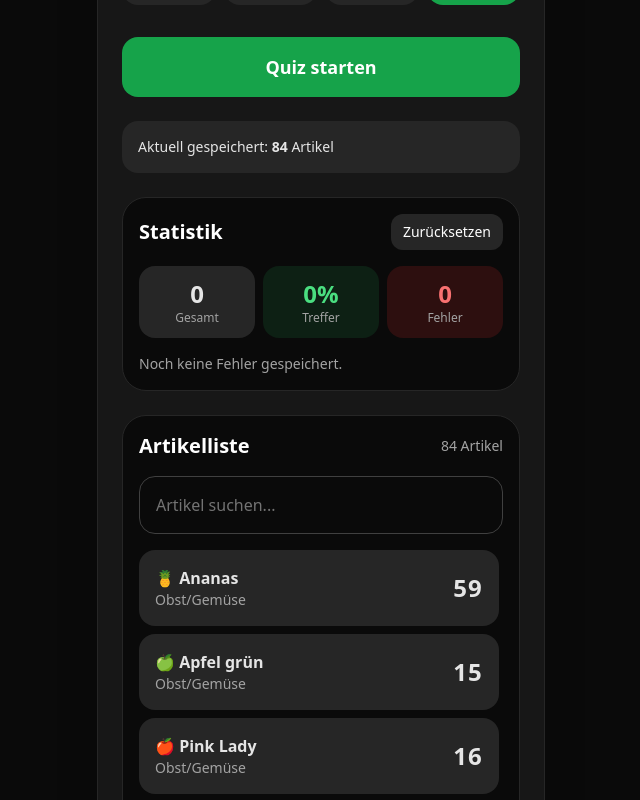
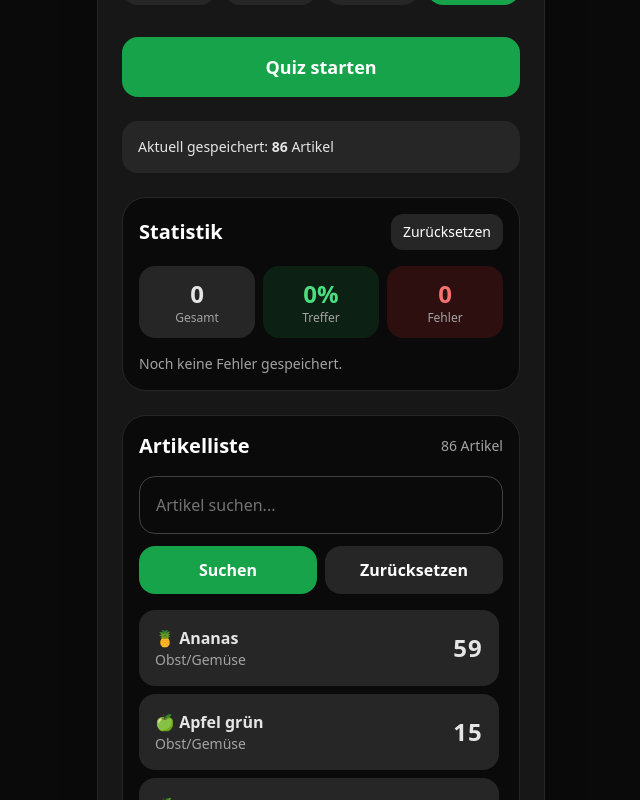
Before and after one commit to FrancisMortiz/plutrainer, a React (Vite) app: page / in a window 1280 px wide. Shown: the part 380-1180 px from the top of the page, without its empty margins (319-959 px from the left). Built offline with nearby package versions, Linux system fonts and the light colour scheme.

Commit message:
Add files via upload

```diff
--- a/src/App.jsx
+++ b/src/App.jsx
@@ -86,6 +86,8 @@ const ARTIKEL = [
   { kategorie: "Backwaren", name: "Bauernmildes", nummer: "744", emoji: "🍞" },
   { kategorie: "Backwaren", name: "Roggenkruste", nummer: "745", emoji: "🍞" },
   { kategorie: "Backwaren", name: "Weltmeisterbrot", nummer: "987", emoji: "🍞" },
+  { kategorie: "Backwaren", name: "Weltmeisterbrötchen", nummer: "992", emoji: "🥖" },
+  { kategorie: "Backwaren", name: "Ciabatta", nummer: "763", emoji: "🥖" },
 ]
 
 function mischen(liste) {
@@ -104,9 +106,7 @@ function ladeSpeicher(wert, standardWert) {
 function speichere(wert, inhalt) {
   try {
     localStorage.setItem(wert, JSON.stringify(inhalt))
-  } catch {
-    // Falls der Browser das Speichern blockiert, läuft die App trotzdem weiter.
-  }
+  } catch {}
 }
 
 export default function KassentrainerApp() {
@@ -124,6 +124,7 @@ export default function KassentrainerApp() {
   const [startzeit, setStartzeit] = useState(null)
   const [dunkelmodus, setDunkelmodus] = useState(() => ladeSpeicher("kassenTrainerDunkelmodus", true))
   const [suchbegriff, setSuchbegriff] = useState("")
+  const [aktiveSuche, setAktiveSuche] = useState("")
 
   const aktuelleFrage = fragen[index]
 
@@ -230,7 +231,7 @@ export default function KassentrainerApp() {
   function Artikelliste() {
     const gefiltert = ARTIKEL.filter((artikel) => {
       const text = `${artikel.name} ${artikel.nummer} ${artikel.kategorie}`.toLowerCase()
-      return text.includes(suchbegriff.toLowerCase())
+      return text.includes(aktiveSuche.toLowerCase())
     })
 
     return (
@@ -245,8 +246,26 @@ export default function KassentrainerApp() {
           placeholder="Artikel suchen..."
           value={suchbegriff}
           onChange={(e) => setSuchbegriff(e.target.value)}
-          className={`w-full border rounded-2xl p-4 mb-4 ${farben.feld}`}
+          onKeyDown={(e) => {
+            if (e.key === "Enter") setAktiveSuche(suchbegriff)
+          }}
+          className={`w-full border rounded-2xl p-4 mb-3 ${farben.feld}`}
         />
+
+        <div className="grid grid-cols-2 gap-2 mb-4">
+          <button onClick={() => setAktiveSuche(suchbegriff)} className="bg-green-600 text-white rounded-2xl p-3 font-semibold active:scale-[0.98] transition">
+            Suchen
+          </button>
+          <button
+            onClick={() => {
+              setSuchbegriff("")
+              setAktiveSuche("")
+            }}
+            className={`rounded-2xl p-3 font-semibold ${farben.buttonSek}`}
+          >
+            Zurücksetzen
+          </button>
+        </div>
 
         <div className="space-y-2 max-h-96 overflow-y-auto pr-1">
           {gefiltert.map((artikel) => (
@@ -255,7 +274,6 @@ export default function KassentrainerApp() {
                 <p className="font-semibold">{artikel.emoji} {artikel.name}</p>
                 <p className={`text-sm ${farben.textSchwach}`}>{artikel.kategorie}</p>
               </div>
-
               <div className="text-2xl font-bold tracking-wider">{artikel.nummer}</div>
             </div>
           ))}
```
